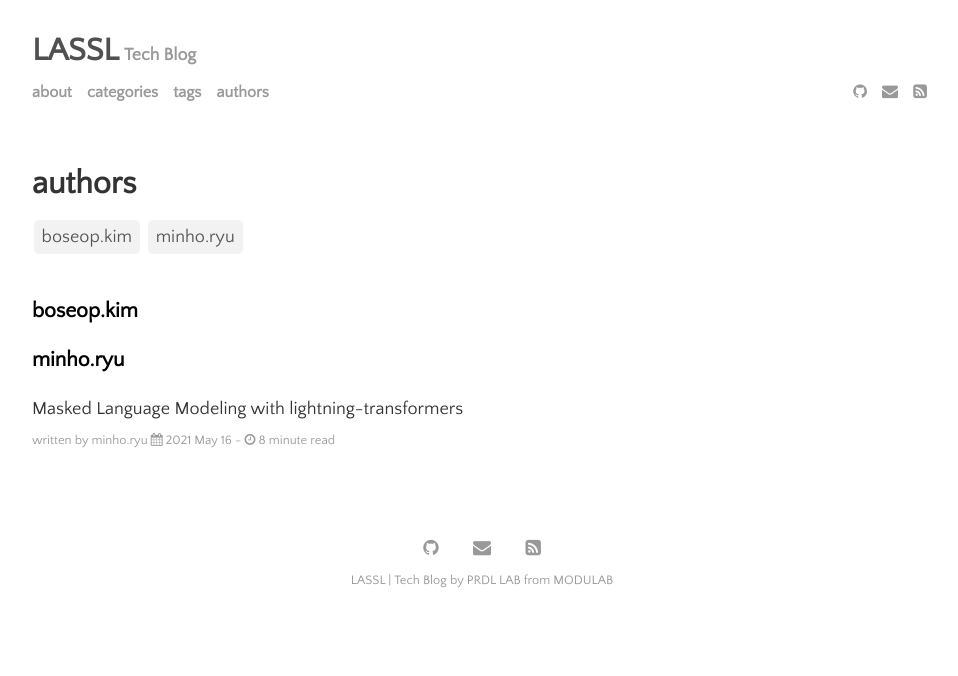
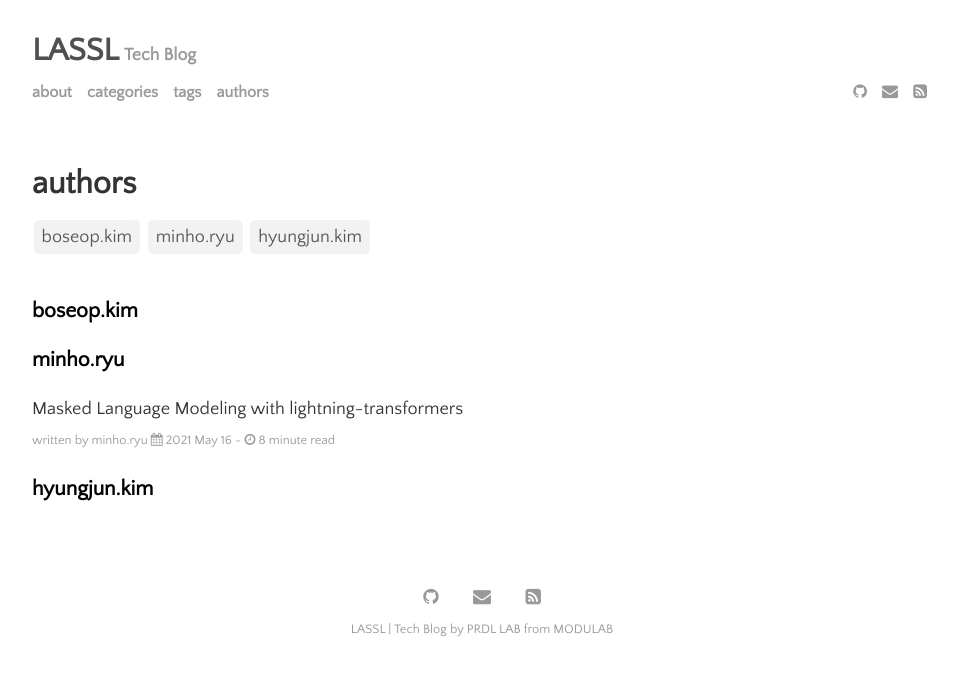
Before and after one commit to lassl/_lassl.github.io, a Jekyll site: the page built from menu/authors.md, in a window 1280 px wide. Shown: the top 676 px of the page, without its empty margins (158-1116 px from the left). Built offline with Jekyll 4.4.1, drawn with Linux system fonts in a browser that asks for light colours.

Commit message:
resolve conflict from master merge

```diff
--- a/_config.yml
+++ b/_config.yml
@@ -40,6 +40,13 @@ authors:
     web: https://github.com/bzantium
     facebook: https://www.facebook.com/minho2ryu
     description: "세상을 한 층 더 편리하게 해줄 수 있는 서비스를 만들고 싶습니다."
+  hyungjun.kim:
+    name: hyungjun.kim
+    display_name: hyungjun.kim
+    email: soeque1@gmail.com
+    web: https://github.com/soeque1
+    facebook: https://www.facebook.com/hyungjun.kim.9887
+    description: "Done is better than perfect."
 
 # RSS 2.0 can be used instead of Atom by uncommenting following two lines
 #feed:
```
